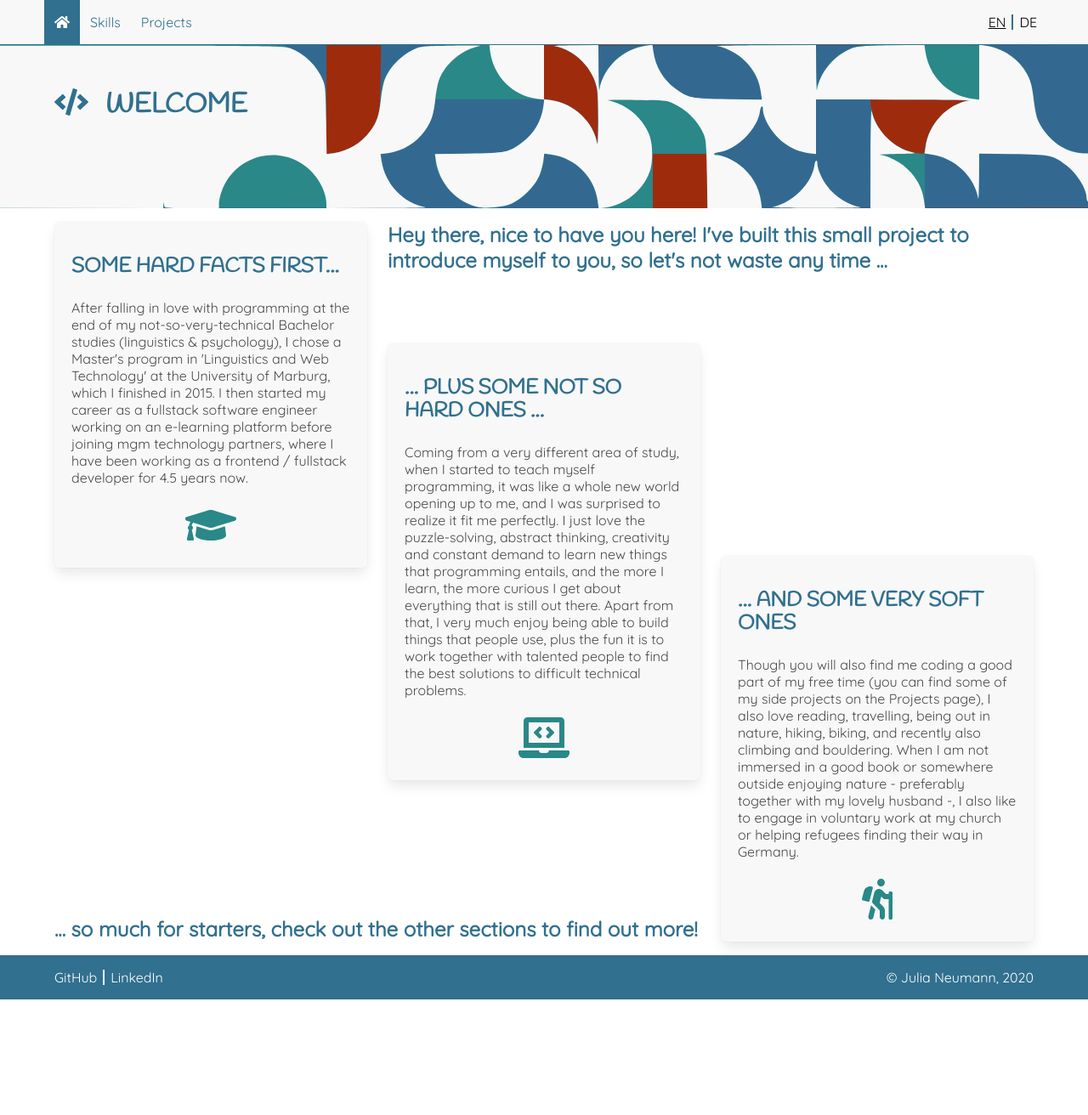
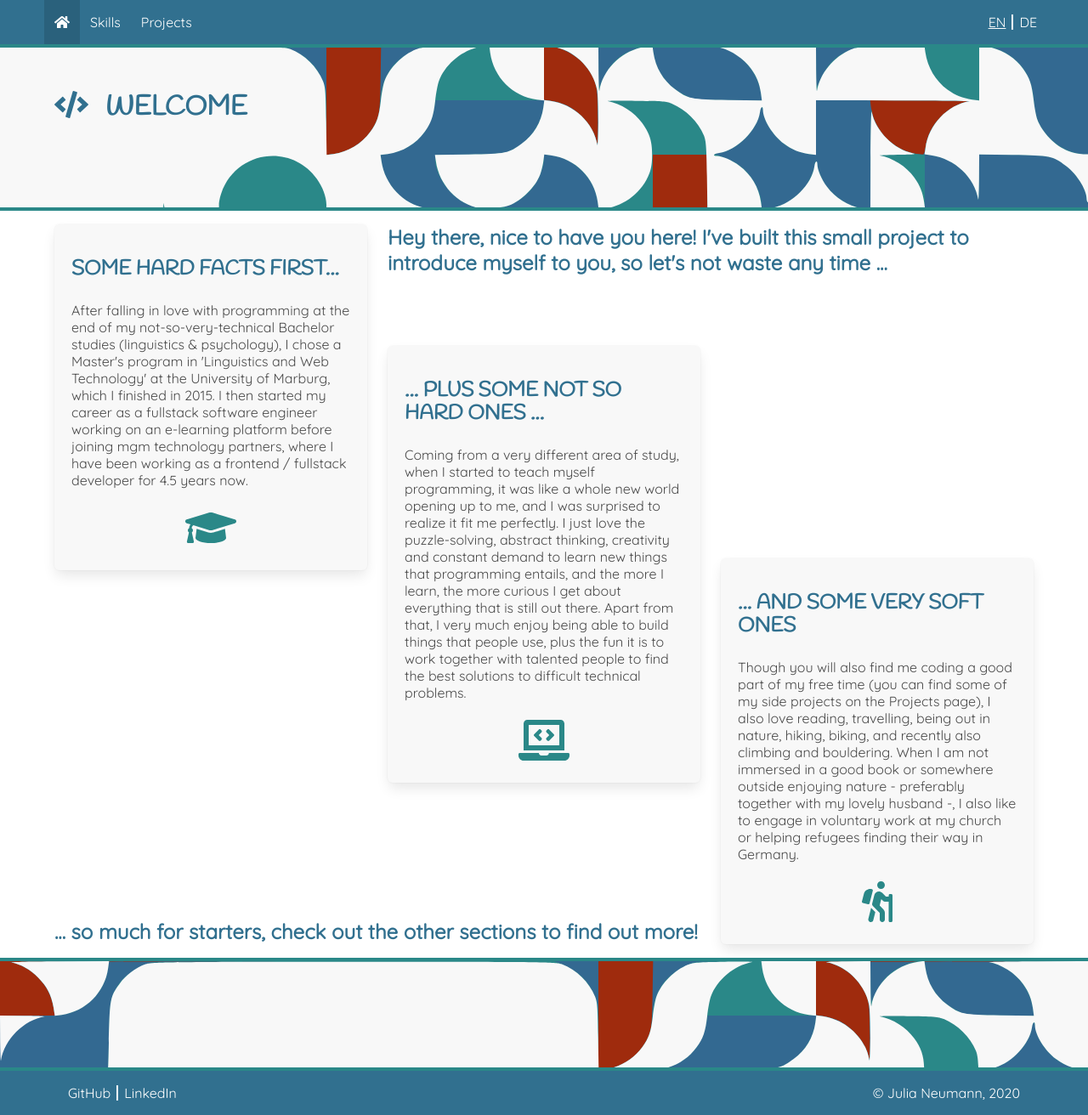
Before and after one commit to JuliaNeumann/portfolio, a React (Create React App) app: page / in a window 1280 px wide. Shown: the whole page at 85% size. Before the commit the page ends 1176 px from the top, so only its background shows below. Built offline with nearby package versions, Linux system fonts and the light colour scheme.

Commit message:
visual improvements

```diff
--- a/src/components/Footer/Footer.scss
+++ b/src/components/Footer/Footer.scss
@@ -3,12 +3,22 @@
 @import "bulma/sass/utilities/_all.sass";
 
 .footer {
+    border-top: 4px solid $info;
+    margin-top: 1rem;
     background-color: $primary;
-    color: $white;
-    padding: 1rem;
-    margin-top: 1rem;
+
+    &::before {
+        content: '';
+        background-image: url('../Hero/hero.svg');
+        height: 125px;
+        width: 100%;
+        display: block;
+        border-bottom: 4px solid $info;
+    }
 
     &__wrapper {
+        color: $white;
+        padding: 1rem;
         display: flex;
     }
 
--- a/src/components/Hero/Hero.scss
+++ b/src/components/Hero/Hero.scss
@@ -5,9 +5,10 @@
 .hero {
     margin-bottom: 1rem;
     height: 192px;
-    background-image: url("./hero.svg");
+    background-image: url('./hero.svg');
     background-repeat: no-repeat;
     background-position: center;
+    border-bottom: 4px solid $info;
 
     &__title {
         text-transform: uppercase;
--- a/src/components/Home/Home.json
+++ b/src/components/Home/Home.json
@@ -40,6 +40,6 @@
     ],
     "outro": {
         "EN": "... so much for starters, check out the other sections to find out more!",
-        "DE": "... genug für den Anfang, mehr Informationen finden Sie auf den weiteren Seiten!"
+        "DE": "... genug für den Anfang, mehr Informationen finden Sie auf den weiteren Seiten."
     }
 }
--- a/src/components/Menu/LanguageSelect/LanguageSelect.scss
+++ b/src/components/Menu/LanguageSelect/LanguageSelect.scss
@@ -1,9 +1,11 @@
 @import "../../../styles/variables";
 @import "../../../styles/mixins";
+@import "bulma/sass/utilities/_all.sass";
 
 .language-select {
     padding: 0.5rem;
     position: relative;
+    color: $primary;
 
     &--current,
     &:hover,
@@ -14,4 +16,12 @@
     &:not(:last-of-type)::after {
         @include separator($primary);
     }
+
+    @media only screen and (min-width: $tablet) {
+        color: $white;
+
+        &:not(:last-of-type)::after {
+            background-color: $white;
+        }
+    }
 }
--- a/src/components/Menu/Menu.js
+++ b/src/components/Menu/Menu.js
@@ -27,7 +27,7 @@ class Menu extends React.Component {
   render() {
     return (
       <nav
-        className="menu navbar"
+        className="menu navbar is-primary"
         role="navigation"
         aria-label="main navigation"
       >
--- a/src/components/Menu/Menu.scss
+++ b/src/components/Menu/Menu.scss
@@ -3,15 +3,7 @@
 @import "bulma/sass/components/navbar.sass";
 
 .menu {
-    border-bottom: 1px solid $primary;
-
-    & &__home-link.navbar-item {
-        &:hover,
-        &:focus {
-            background-color: $primary;
-            color: white;
-        }
-    }
+    border-bottom: 4px solid $info;
 
     &__end {
         @media screen and (max-width: $navbar-breakpoint) {
@@ -19,26 +11,6 @@
         }
     }
 
-    &__lang {
-        padding: 7px;
-        position: relative;
-
-        &--first::after {
-            content: '';
-            position: absolute;
-            right: -1px;
-            top: 50%;
-            transform: translateY(-50%);
-            width: 2px;
-            height: 18px;
-            background-color: $primary;
-        }
-
-        &--current {
-            font-weight: bold;
-        }
-    }
-
     &__item {
         text-decoration: none;
     }
--- a/src/styles/_variables.scss
+++ b/src/styles/_variables.scss
@@ -1,14 +1,15 @@
 // Customize Bulma
 $primary: #31708F;
-$primary-dark: #245269;
+$primary-dark: #2a617c;
 $info: #2a8888;
+$secondary: #9f2b0d;
 $scheme-main: #f8f8f8;
 
 $navbar-item-color: $primary;
 $navbar-item-hover-color: white;
-$navbar-item-hover-background-color: $primary;
+$navbar-item-hover-background-color: $info;
 $navbar-item-active-color: white;
-$navbar-item-active-background-color: $primary;
+$navbar-item-active-background-color: $info;
 
 $content-heading-color: $primary;
 $content-heading-weight: 500;
```
